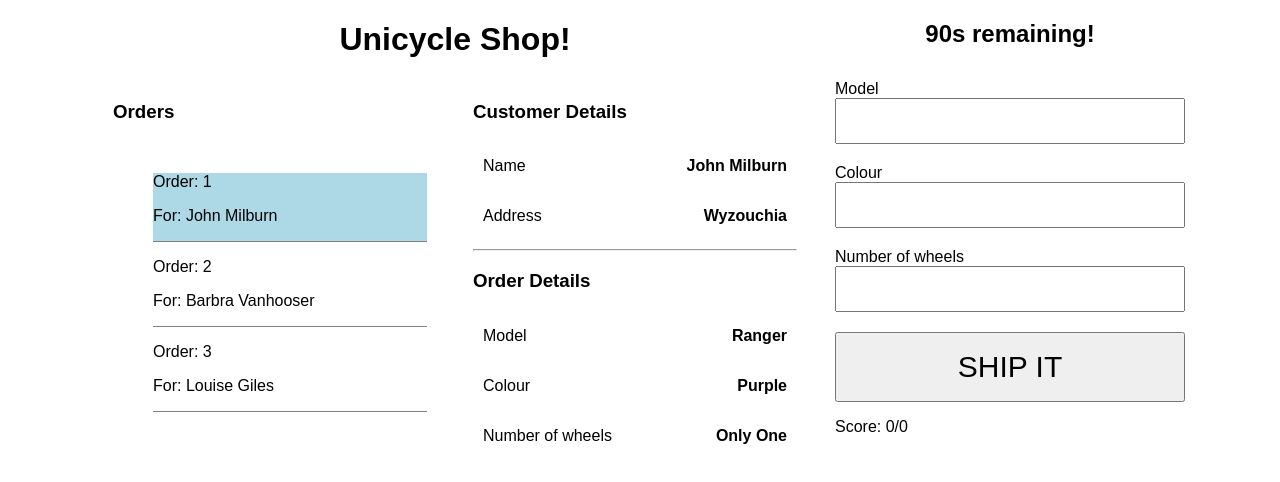
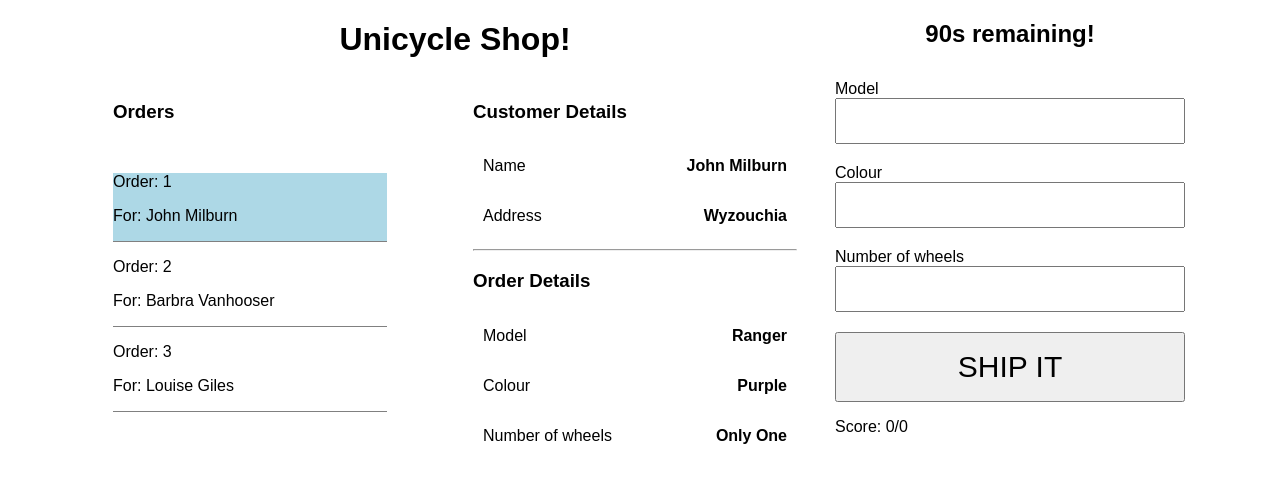
Before and after one commit to jack-chapman/only-one, a Vue app: page / in a window 1280 px wide. Shown: the top 482 px of the page. Built offline with nearby package versions, Linux system fonts and the light colour scheme.

Commit message:
Remove native ul padding

```diff
--- a/src/components/OrdersList.vue
+++ b/src/components/OrdersList.vue
@@ -1,7 +1,7 @@
 <template>
   <div class="list-container">
     <h3>Orders</h3>
-    <transition-group name="list-complete" tag="ul">
+    <transition-group name="list-complete" class="orders-list" tag="ul">
       <li class="order-item list-complete-item" :class="{'first': index === 0}" v-for="(order, index) in ordersArray" :key="order.id">
         <p>Order: {{order.id}}</p>
         <p>For: {{order.name}}</p>
@@ -30,6 +30,7 @@ export default Vue.extend({
 }
 .orders-list {
   list-style: none;
+  padding: 0;
 }
 
 .order-item {
```
